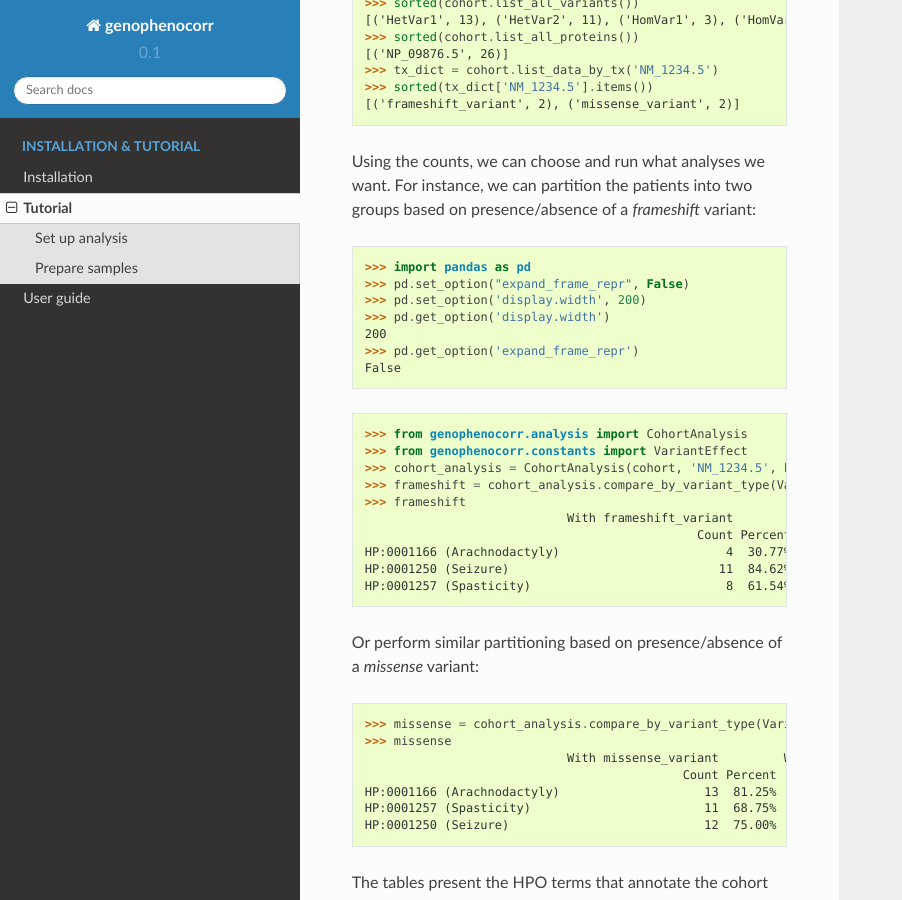
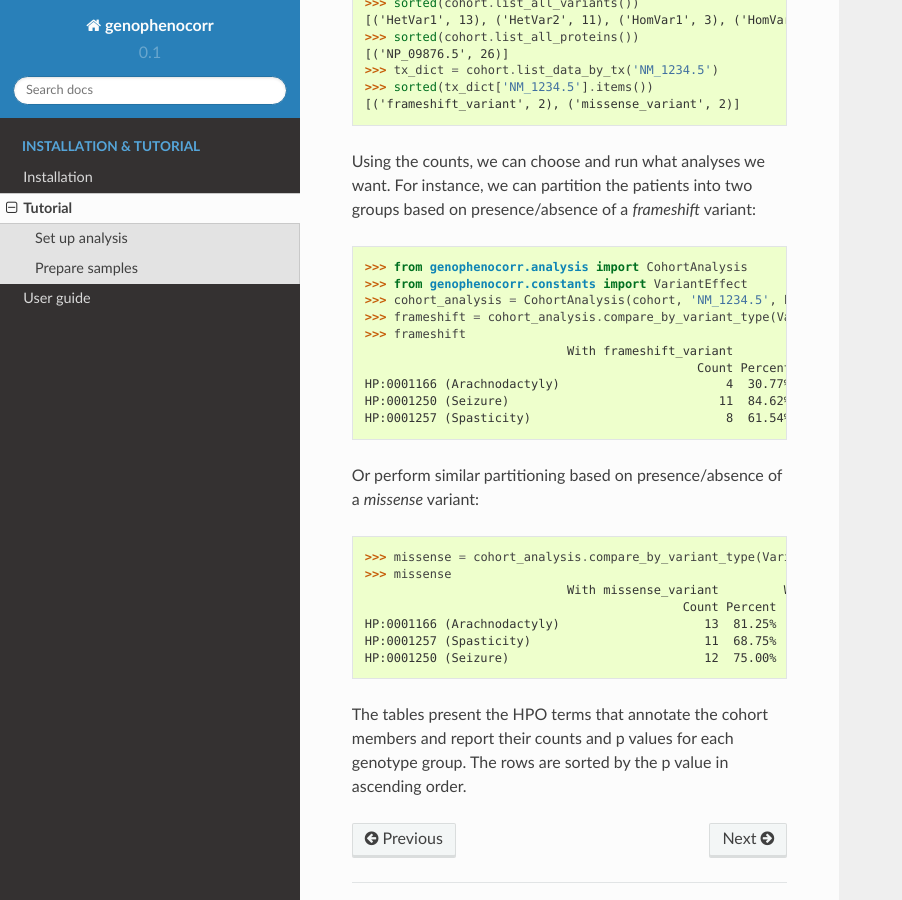
Before and after one commit to monarch-initiative/gpsea, a Sphinx documentation site: the page built from docs/tutorial.rst, in a window 1280 px wide and 900 px high, scrolled down 1134 px. Shown: the whole window, without its empty margins (0-902 px from the left). Built offline with Sphinx 7.4.7 and the Read the Docs theme 2.0.0, drawn with Linux system fonts in a browser that asks for light colours; pages that are not in the unit, such as notebooks, are missing from menus.

Commit message:
Use global setup for dataframe printing.

```diff
--- a/docs/conf.py
+++ b/docs/conf.py
@@ -177,8 +177,9 @@
 
 # Nothing special here
 doctest_global_setup = """
-#import pandas as pd
-#pd.get_option('expand_frame_repr')
+# For printing data frames "as is".
+import pandas as pd
+pd.get_option('expand_frame_repr')
 """
 
 # -- Intersphinx setup --------------------------------------------------------
--- a/docs/tutorial.rst
+++ b/docs/tutorial.rst
@@ -58,16 +58,6 @@
 
 .. doctest:: tutorial
 
-  >>> import pandas as pd
-  >>> pd.set_option("expand_frame_repr", False)
-  >>> pd.set_option('display.width', 200)
-  >>> pd.get_option('display.width')
-  200
-  >>> pd.get_option('expand_frame_repr')
-  False
-
-.. doctest:: tutorial
-
   >>> from genophenocorr.analysis import CohortAnalysis
   >>> from genophenocorr.constants import VariantEffect
   >>> cohort_analysis = CohortAnalysis(cohort, 'NM_1234.5', hpo, include_unmeasured=False)
```
